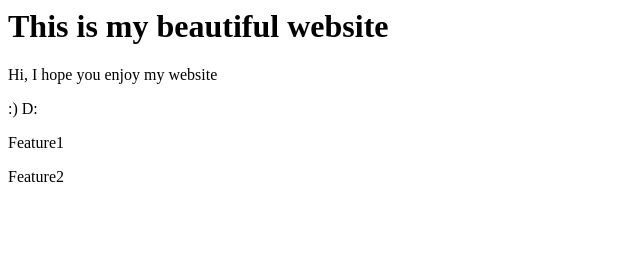
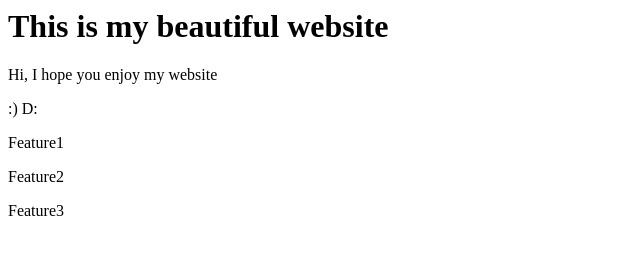
Before and after one commit to padhiash/awesome_repo, a plain HTML site: page index.html in a window 1280 px wide. Shown: the full height of the page, 0-640 px from the left. Drawn offline with Linux system fonts and the light colour scheme.

Commit message:
Added Feature 3

```diff
--- a/index.html
+++ b/index.html
@@ -5,4 +5,5 @@
 <p> :) D: </p>
 <p> Feature1</p>
 <p> Feature2</p>
+<p> Feature3 </p>
 </html>
```
